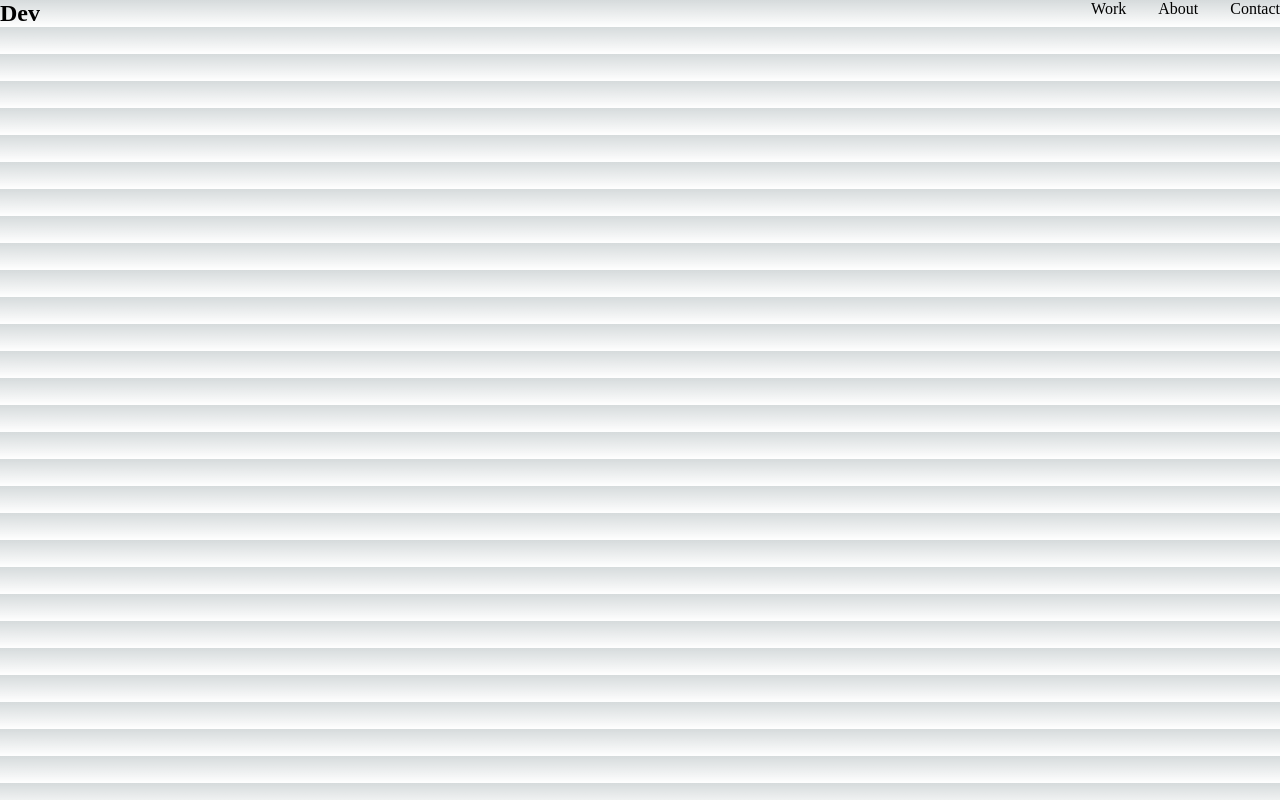
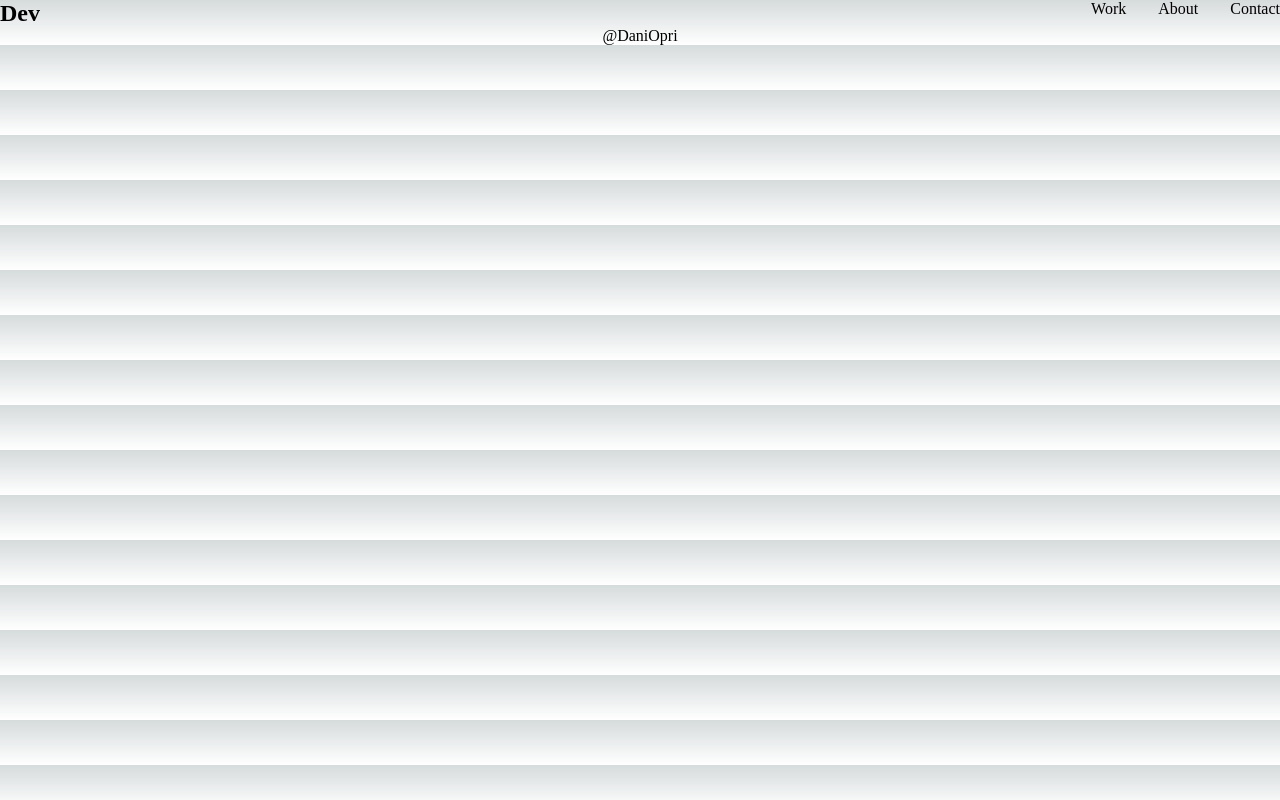
Before and after one commit to d-opri/d-opri.github.io, a Next.js app: page / in a window 1280 px wide. Built offline with nearby package versions, Linux system fonts and the light colour scheme.

Commit message:
add footer, add layout component

```diff
--- /dev/null
+++ b/components/Footer.js
@@ -0,0 +1,14 @@
+import styled from "styled-components";
+
+const StyledFooter = styled.footer`
+  text-align: center;
+  margin: auto;
+`;
+
+export default function Footer() {
+  return (
+    <StyledFooter>
+      <p>@DaniOpri</p>
+    </StyledFooter>
+  );
+}
--- /dev/null
+++ b/components/Layout.js
@@ -0,0 +1,12 @@
+import Navbar from "./Navbar";
+import Footer from "./Footer";
+
+export default function Layout({ children }) {
+  return (
+    <>
+      <Navbar />
+      <main>{children}</main>
+      <Footer />
+    </>
+  );
+}
--- a/src/pages/index.js
+++ b/src/pages/index.js
@@ -1,11 +1,8 @@
-import Head from "next/head";
-import Image from "next/image";
 import { Inter } from "next/font/google";
-
-import Navbar from "../../components/Navbar";
+import Layout from "../../components/Layout";
 
 const inter = Inter({ subsets: ["latin"] });
 
 export default function Home() {
-  return <Navbar />;
+  return <Layout />;
 }
```
